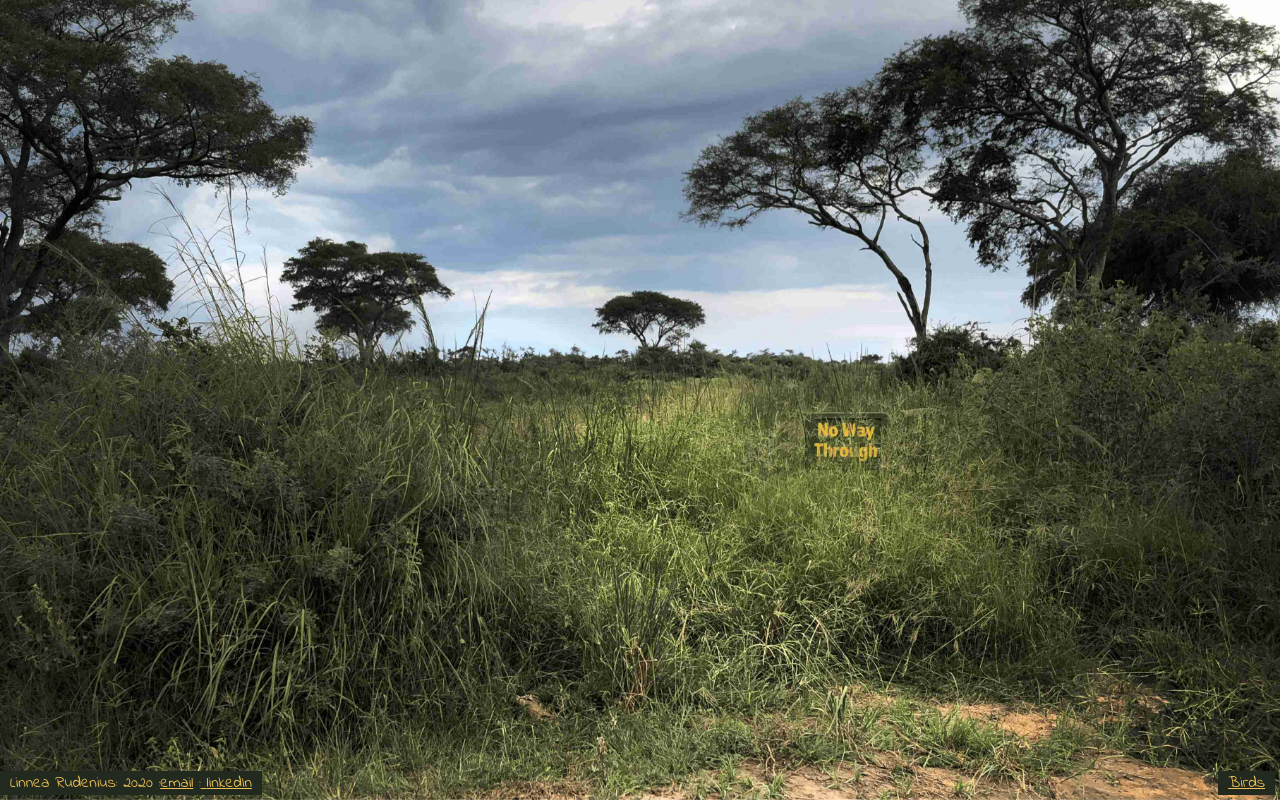
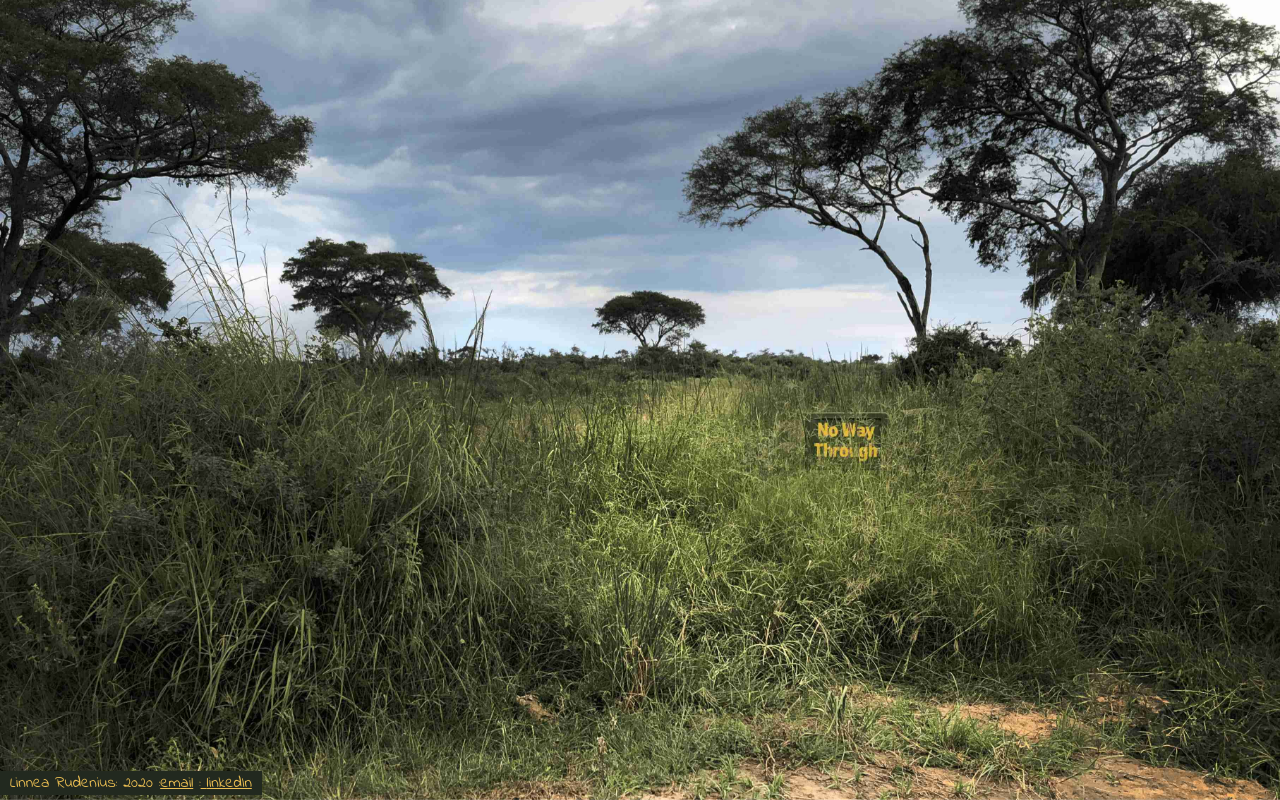
Before and after one commit to linnearud/linnearudenius, a React (Create React App) app: page / in a window 1280 px wide. Built offline with nearby package versions, Linux system fonts and the light colour scheme.

Commit message:
Remove link

```diff
--- a/src/StartPage.js
+++ b/src/StartPage.js
@@ -38,21 +38,6 @@ const StartPage = () => (
                 linkedIn{" "}
             </a>
         </div>
-        <div
-            css={{
-                position: "absolute",
-                bottom: 5,
-                right: 5,
-                color: "#eabe53",
-                fontFamily: "Indie Flower, cursive",
-                padding: "0 10px",
-                backgroundColor: "#22291f",
-            }}
-        >
-            <a href="/birds" css={{ color: "#eabe53" }}>
-                Birds
-            </a>
-        </div>
     </div>
 );
 
```
